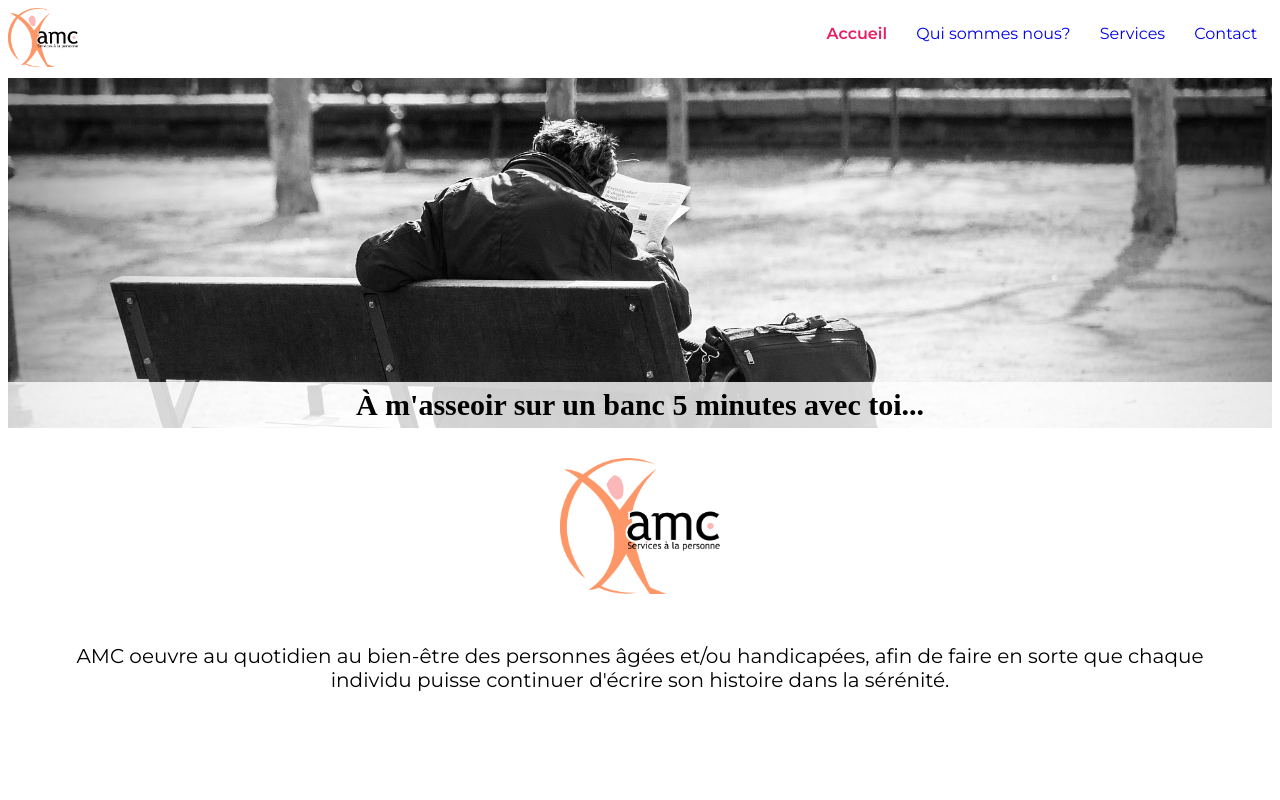
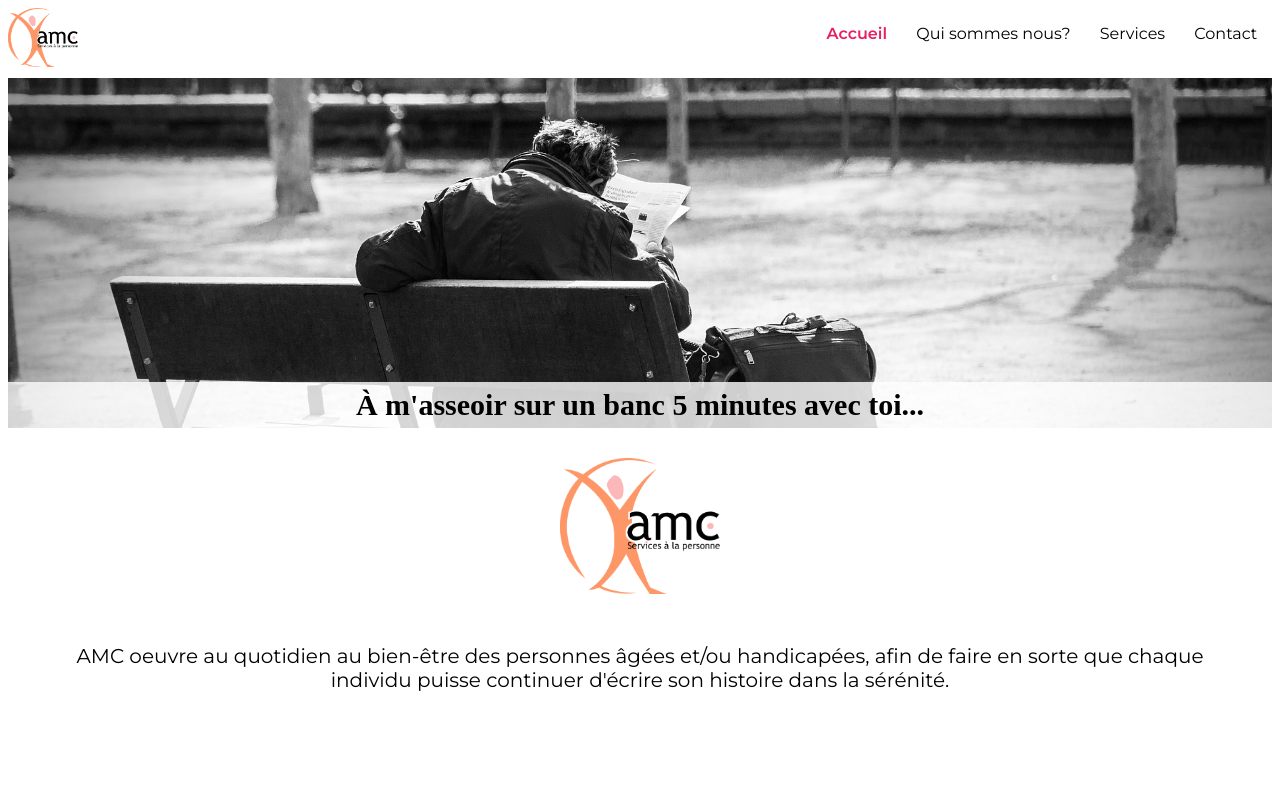
Before and after one commit to MadyKramer/amcwebsite, a React (Create React App) app: page / in a window 1280 px wide. Shown: the top 800 px of the page. Built offline with nearby package versions, Linux system fonts and the light colour scheme; a web font is replaced by a local one.

Commit message:
navbar visited fixed

```diff
--- a/src/style.css
+++ b/src/style.css
@@ -59,6 +59,7 @@
 
 .navlinks {
   text-decoration: none;
+  color: black;
 }
 
 .active {
--- a/src/styles/_Navbar.scss
+++ b/src/styles/_Navbar.scss
@@ -17,12 +17,11 @@
 
 .navlinks {
   text-decoration: none;
-  // &:visited{
-  //   color: black;
-  // }
+
+  color: black;
 }
 
-.active{
-    font-weight: bold;
-    color: $fushia;
+.active {
+  font-weight: bold;
+  color: $fushia;
 }
--- a/src/styles/accueil/_Baneer.scss
+++ b/src/styles/accueil/_Baneer.scss
@@ -4,6 +4,7 @@
     background: url("assets/manonabench.jpg") no-repeat;
     background-position: 50% 40%;
     background-size: cover;
+
     // width: 100vw;
     height: 350px;
   }
```
Also changed, not shown: 1 other file (tests, documents, lock files or other folders).
